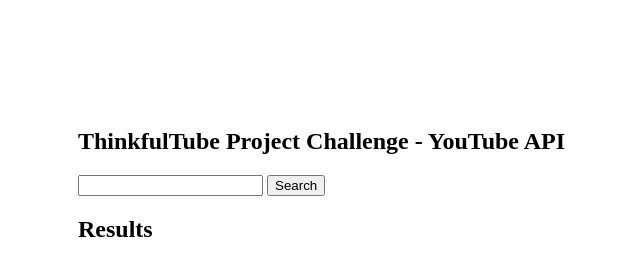
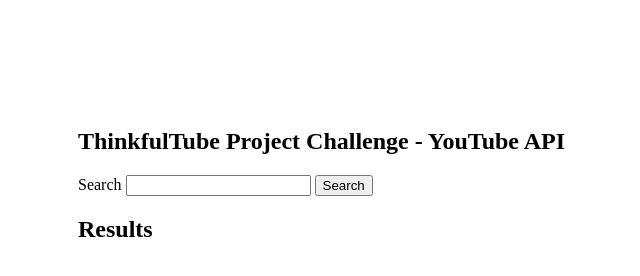
Before and after one commit to Jlopez20515/thinkful-tube-ally, a plain HTML site: page index.html in a window 1280 px wide. Shown: the whole page, without its empty margins (30-670 px from the left). Drawn offline with nearby package versions, Linux system fonts and the light colour scheme.

Commit message:
added label and main

```diff
--- a/index.html
+++ b/index.html
@@ -10,15 +10,19 @@
   <link href="index.css" rel="stylesheet" type="text/css" />
 </head>
 <body>
+  <main>
     <section>
       <h1>ThinkfulTube Project Challenge - YouTube API</h1>
       <form action="#" class="js-search-form">
+        <label>Search
           <input type="text" class="js-query">
+        </label>
         <button type='submit'>Search</button>
       </form>
       <h2>Results</h2>
       <div class="js-search-results"></div>
     </section>
+  </main>
   <script src="index.js"></script>
 </body>
 </html>
```
Lines whose indentation alone changed are shown as unchanged.
